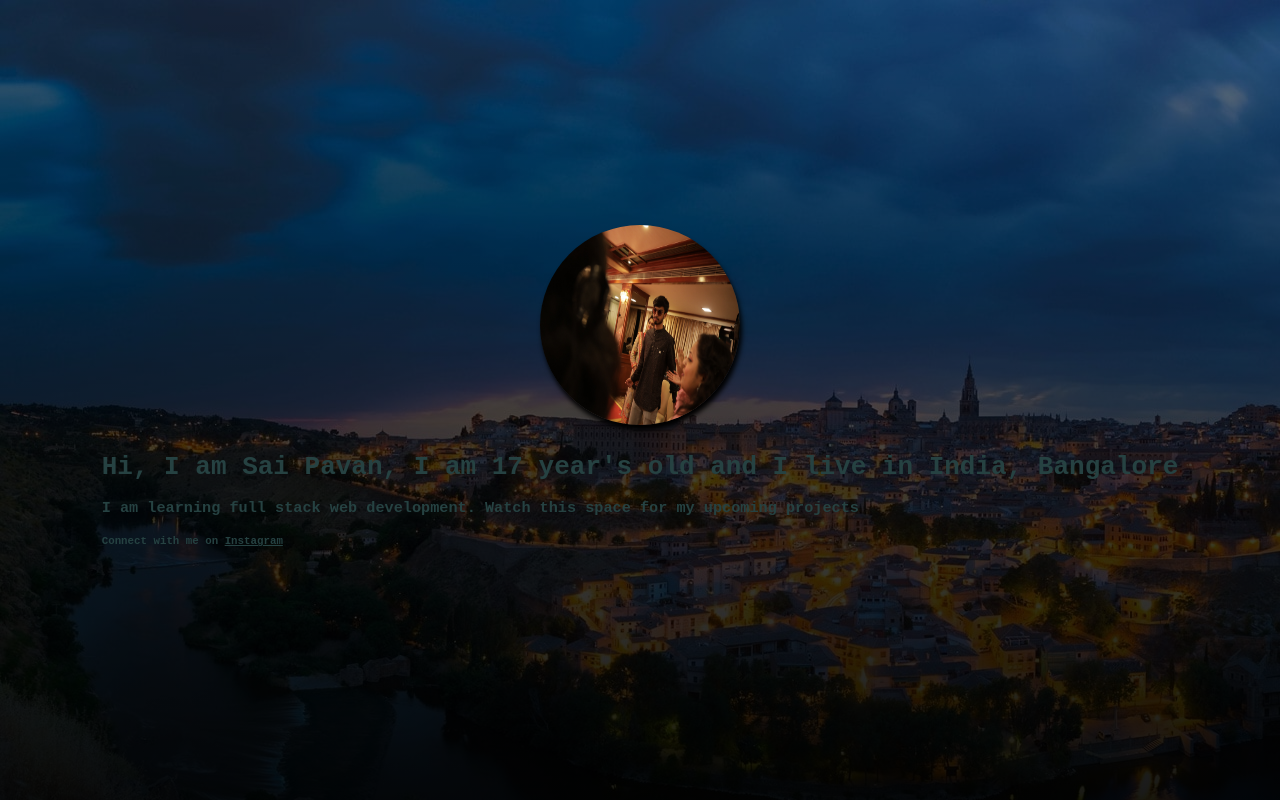
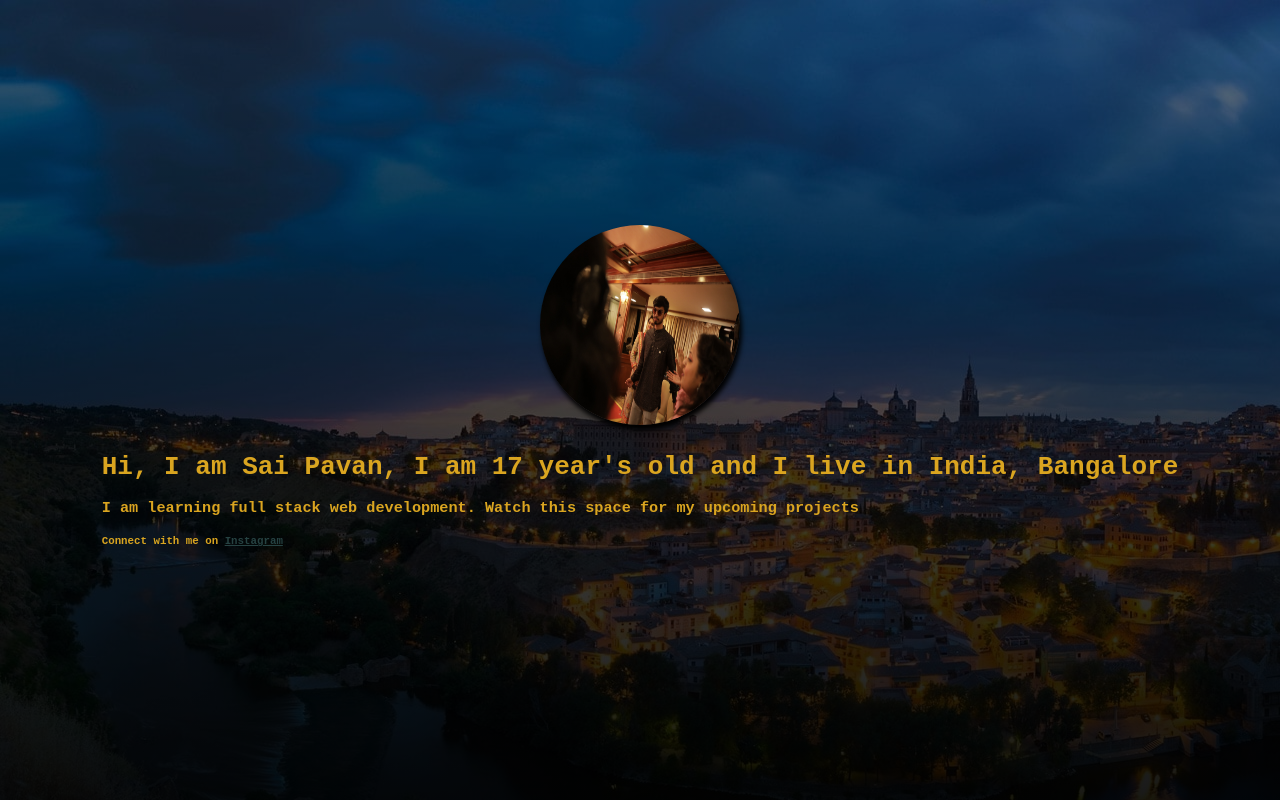
Before and after one commit to Alphastormaniac/First-scene, a plain HTML site: page index.html in a window 1280 px wide. Drawn offline with Linux system fonts and the light colour scheme.

Commit message:
docs : updated text color

```diff
--- a/css/main.css
+++ b/css/main.css
@@ -1,7 +1,7 @@
 .site-header {
-    background-image:-webkit-linear-gradient(rgba(0,0,0,.5),rgba(0,0,0,.9)),url(bgPic.jpg);
-    background-image:linear-gradient(rgba(0,0,0,.5),rgba(0,0,0,.9)),url(bgPic.jpg);
-color: #264242;
+background-image:-webkit-linear-gradient(rgba(0,0,0,.5),rgba(0,0,0,.9)),url(bgPic.jpg);
+background-image:linear-gradient(rgba(0,0,0,.5),rgba(0,0,0,.9)),url(bgPic.jpg);
+color: goldenrod;
 height: 100vh;
 font-family: monospace;
 display: flex;
```
